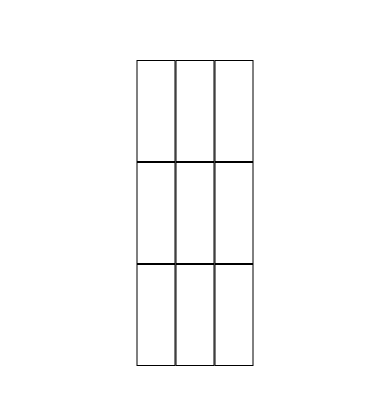
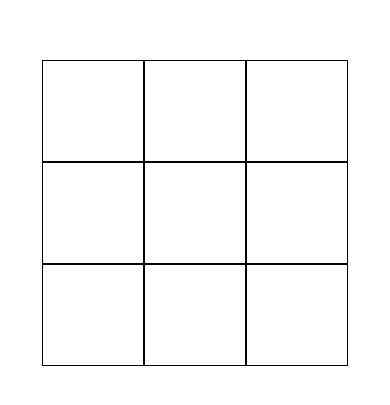
Before and after one commit to BreakTos/Tic-Tac-Toe-Game, a React (Create React App) app: page / in a window 390 px wide. Shown: the part 209-614 px from the top of the page. Built offline with nearby package versions, Linux system fonts and the light colour scheme.

Commit message:
sizing for mobile

```diff
--- a/src/App.css
+++ b/src/App.css
@@ -6,6 +6,5 @@
     position:absolute;
     top:50%;
     left:50%;
-    right:20%;
      transform: translate(-50%, -50%);
 }
```
